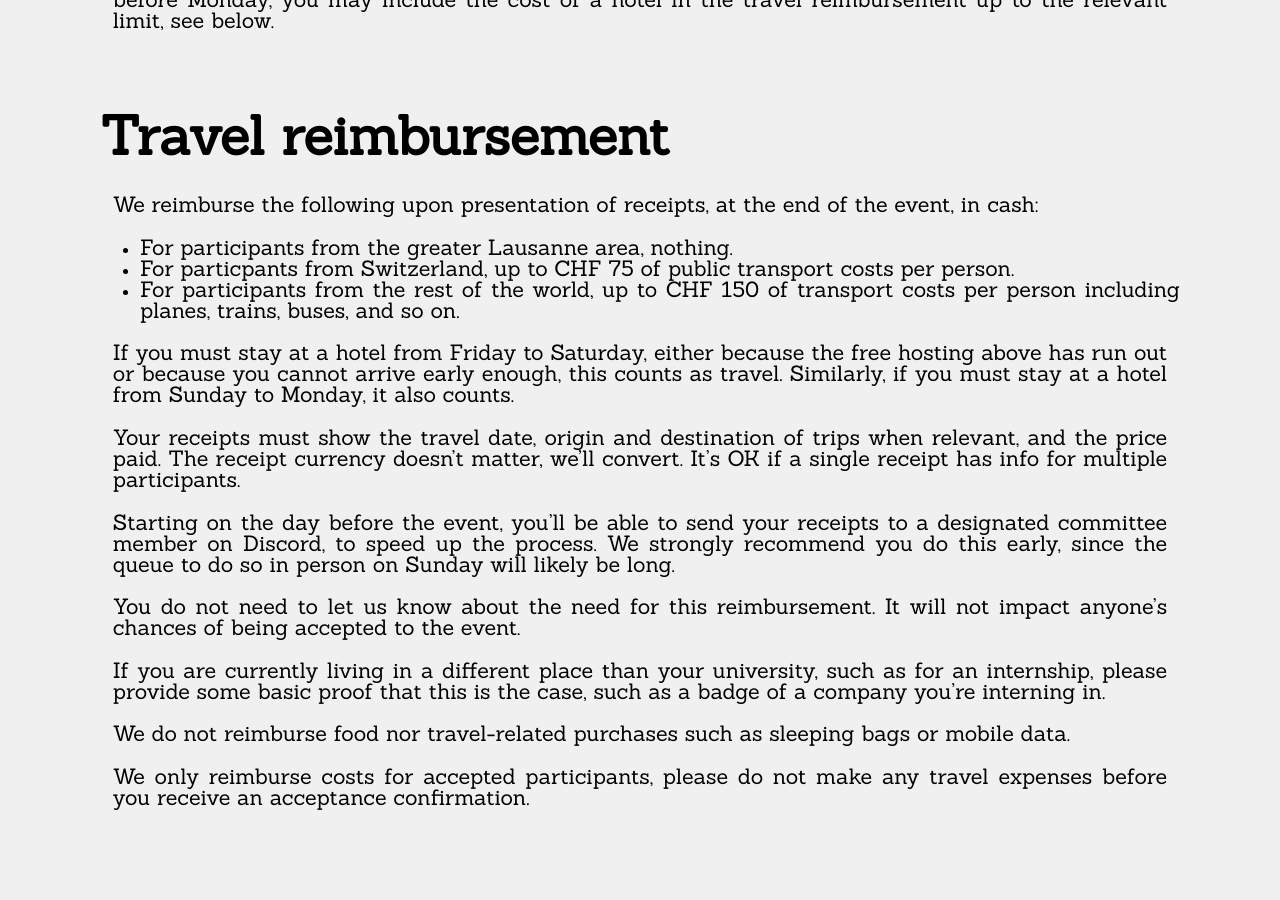
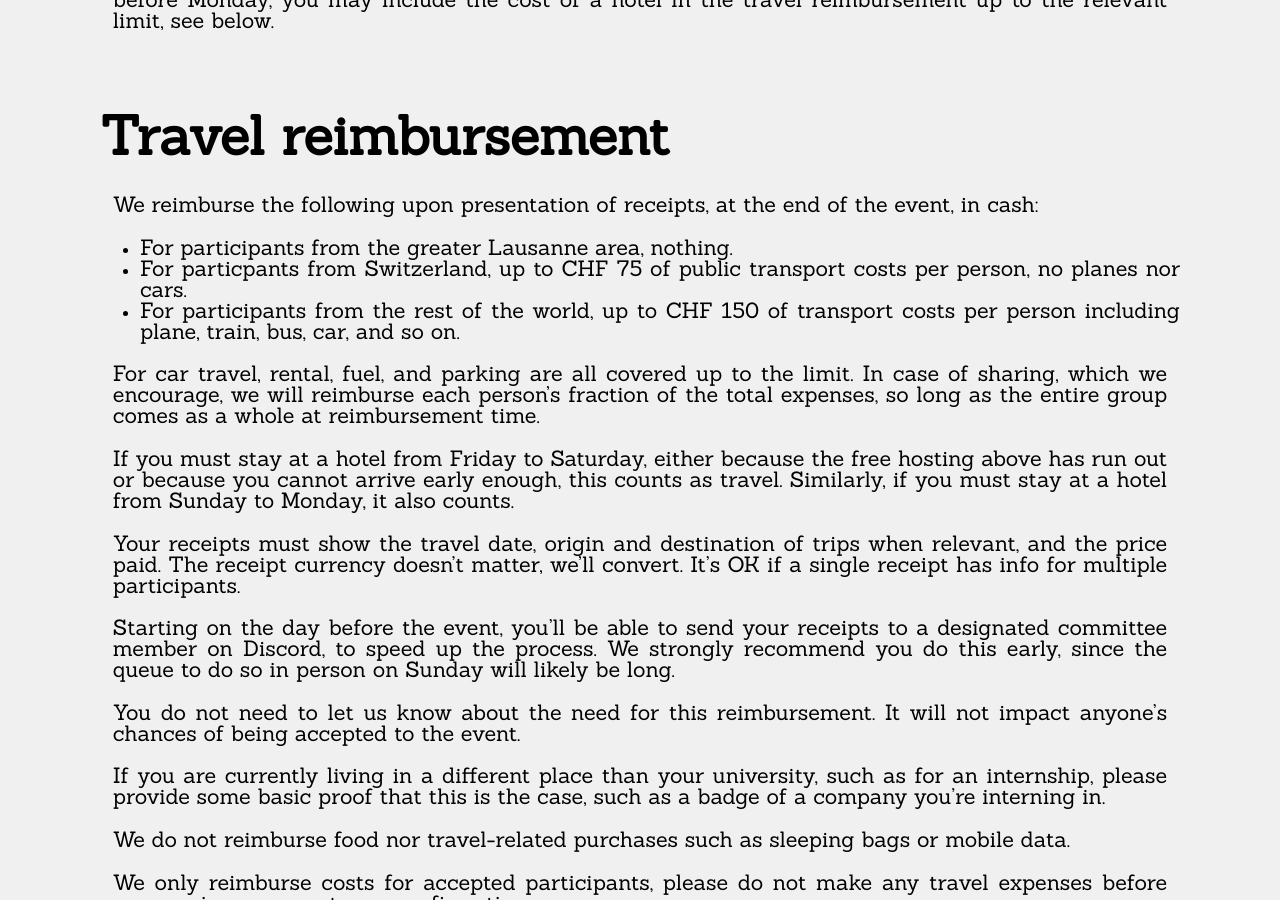
Before and after one commit to LauzHack/LauzHack.github.io, a Jekyll site: the page built from policies.md, in a window 1280 px wide and 900 px high, scrolled down 1053 px. Built offline with Jekyll 4.4.1, drawn with Linux system fonts in a browser that asks for light colours; before the commit the page ends 1885 px from its top, so only the background shows below that.

Commit message:
Make it explicit we reimburse car travel outside of CH

```diff
--- a/policies.md
+++ b/policies.md
@@ -45,8 +45,11 @@ It is _not_ available on the night following the event. If you have no flight ho
 
 We reimburse the following upon presentation of receipts, at the end of the event, in cash:
 - For participants from the greater Lausanne area, nothing.
-- For particpants from Switzerland, up to CHF 75 of public transport costs per person.
-- For participants from the rest of the world, up to CHF 150 of transport costs per person including planes, trains, buses, and so on.
+- For particpants from Switzerland, up to CHF 75 of public transport costs per person, no planes nor cars.
+- For participants from the rest of the world, up to CHF 150 of transport costs per person including plane, train, bus, car, and so on.
+
+For car travel, rental, fuel, and parking are all covered up to the limit.
+In case of sharing, which we encourage, we will reimburse each person's fraction of the total expenses, so long as the entire group comes as a whole at reimbursement time.
 
 If you must stay at a hotel from Friday to Saturday, either because the free hosting above has run out or because you cannot arrive early enough,
 this counts as travel. Similarly, if you must stay at a hotel from Sunday to Monday, it also counts.
```
